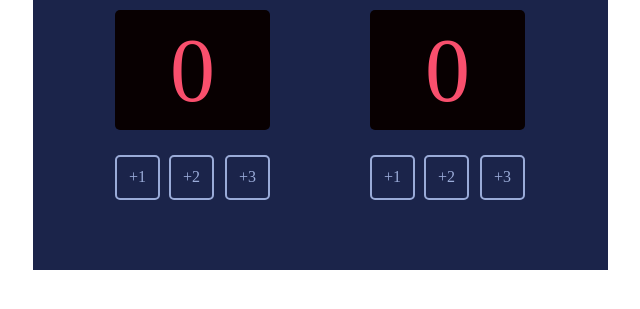
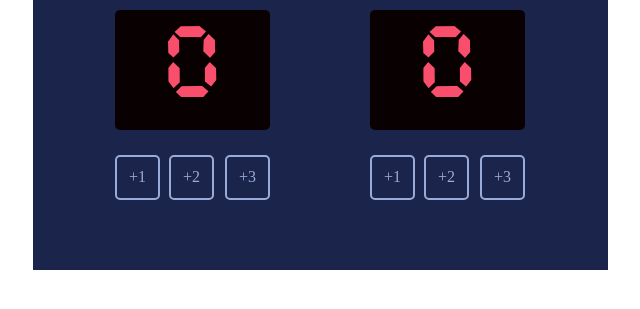
Before and after one commit to Tesfa-Mk/ScoreBoared, a website built with Vite: page index.html in a window 1280 px wide. Shown: the part 215-524 px from the top of the page, without its empty margins (67-707 px from the left). Built offline with nearby package versions, Linux system fonts and the light colour scheme.

Commit message:
adding custom font

```diff
--- a/index.css
+++ b/index.css
@@ -1,3 +1,7 @@
+@font-face {
+    font-family: "CursedTimerUlil-Aznm";
+    src: url("CursedTimerUlil-Aznm.ttf");
+}
 body {
     margin: 0;
 }
@@ -53,7 +57,7 @@ position: absolute;
 width: 155px;
 height: 120px;
 color: #F94F6D;
-font-family: Cursed Timer ULiL;
+font-family: "CursedTimerUlil-Aznm";
 font-size: 90px;
 font-weight: 400;
 line-height: 127px;
```
Also changed, not shown: CursedTimerUlil-Aznm.ttf (added).
